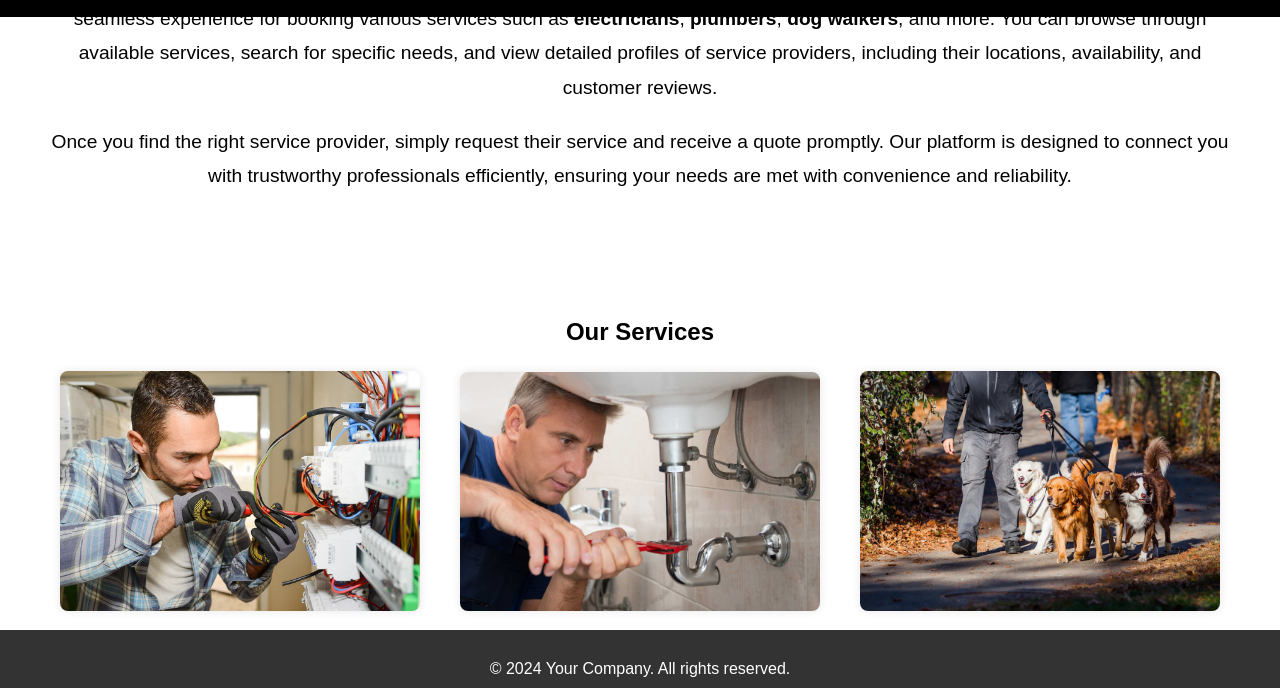
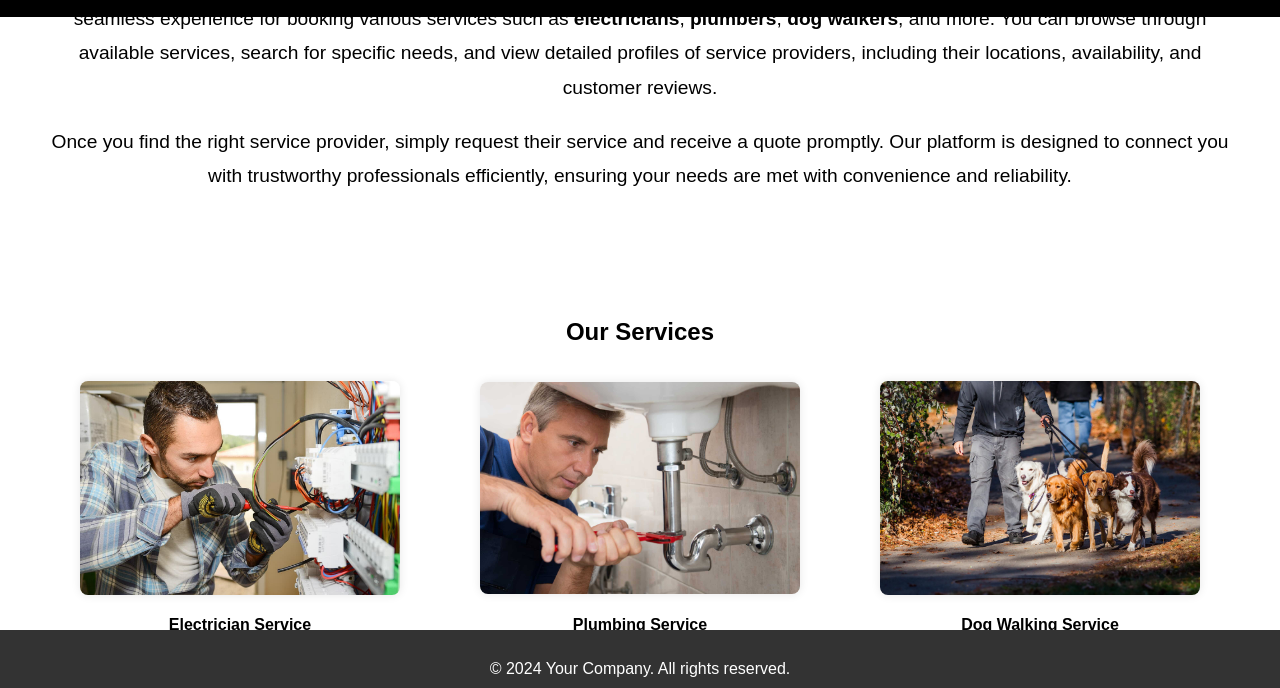
Before and after one commit to muhammadpaleker/servehome, a plain HTML site: page about.html in a window 1280 px wide. Shown: the part 92-780 px from the top of the page. Drawn offline with Linux system fonts and the light colour scheme.

Commit message:
Update about.html

```diff
--- a/about.html
+++ b/about.html
@@ -65,9 +65,11 @@
         }
 
         .image-item {
-            flex: 0 1 30%; /* Adjust width as needed */
+            flex: 0 1 calc(30% - 20px); /* Adjust width as needed */
             margin-bottom: 20px;
             text-align: center;
+            box-sizing: border-box;
+            padding: 10px; /*Add padding for spacing between items */
         }
 
         .image-item img {
```
